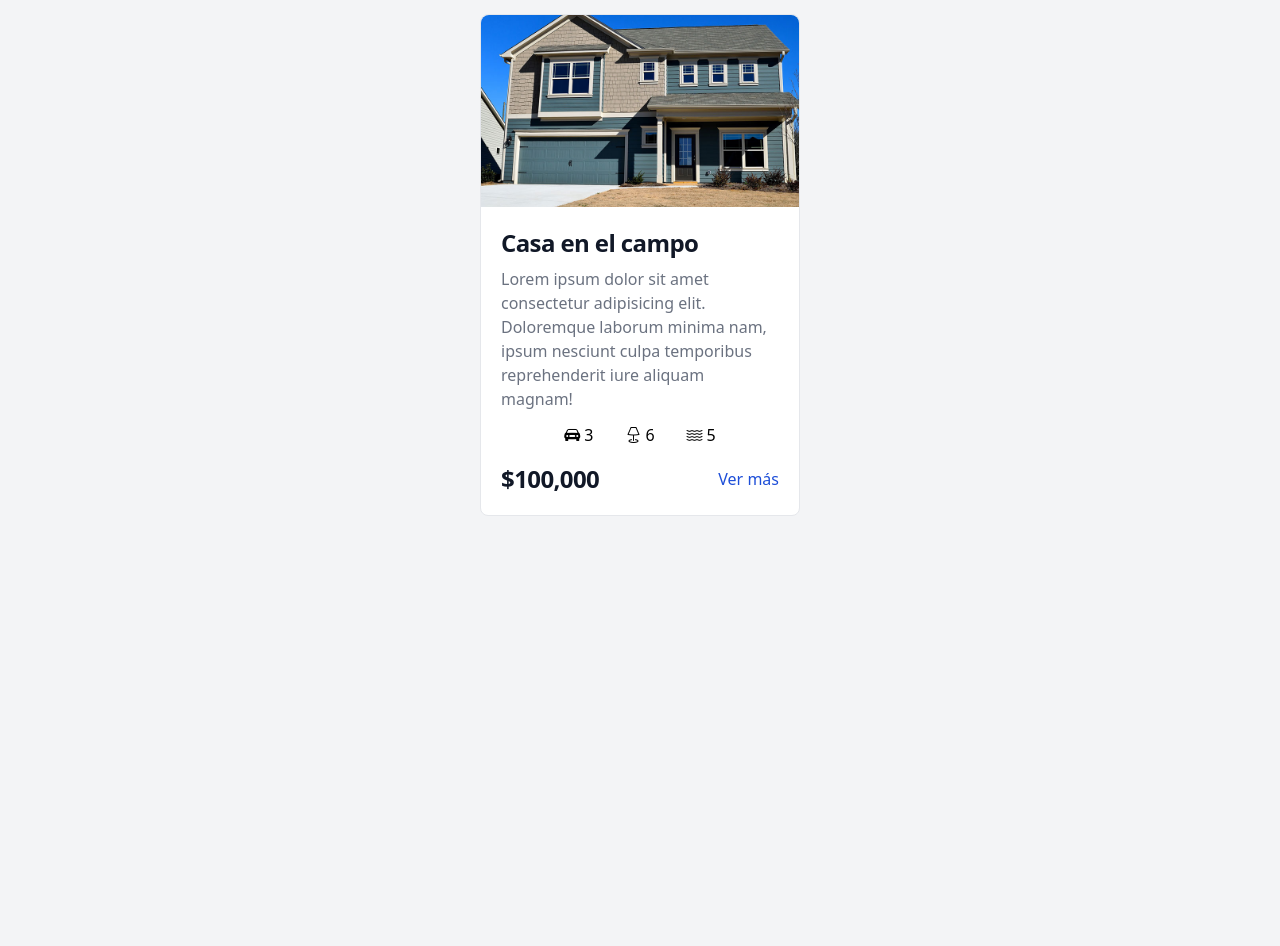
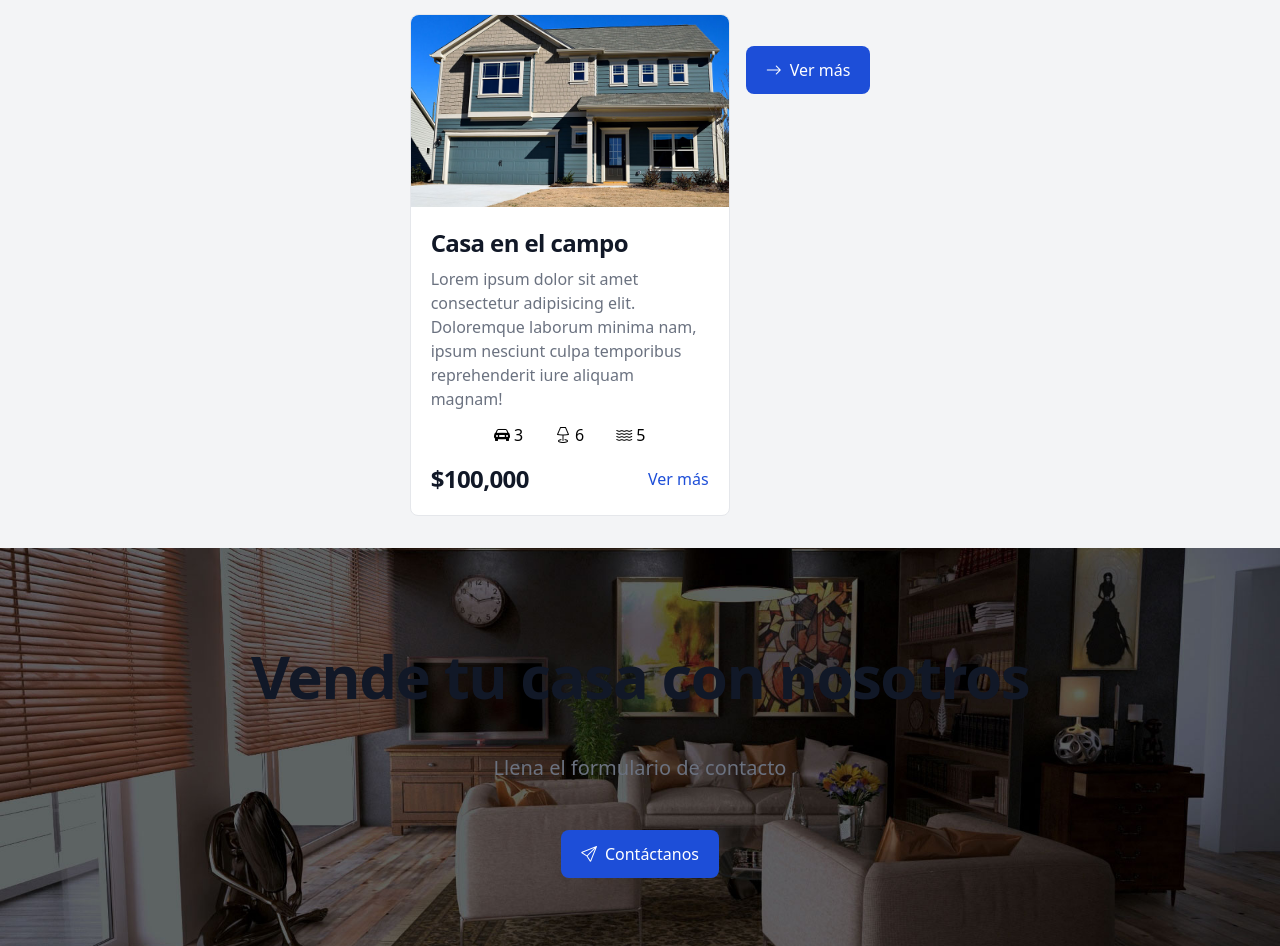
Before and after one commit to Erick-byte4389/Bienes-raices-csf, a website: page src/index.html in a window 1280 px wide. Shown: the part 1854-2800 px from the top of the page. Before the commit the page ends 2370 px from the top, so only its background shows below. Drawn offline with nearby package versions, Linux system fonts and the light colour scheme.

Commit message:
feat: nueva seccion de compramos tu casa

```diff
--- a/src/index.html
+++ b/src/index.html
@@ -25,8 +25,8 @@
                 <!-- Menú -->
                 <div class="h-16 flex items-center">
                     <ul class="flex mx-10 space-x-8 justify-end">
-                        <li class="text-white text-2xl hover:text-blue-200">
-                            <a href="nosotros.html">Nosotros</a>
+                        <li class="text-white text-2xl">
+                            <a class="hover:text-blue-200" href="nosotros.html">Nosotros</a>
                         </li>
                         <li class="text-white text-2xl hover:text-blue-200">
                             <a href="anuncios.html">Anuncios</a>
@@ -44,13 +44,12 @@
         <!-- Presentación -->
         <div class="absolute inset-0 flex flex-col items-center justify-center">
             <h1 class="text-4xl font-extrabold leading-none tracking-tight text-gray-900 md:text-5xl lg:text-6xl dark:text-white">¡Encuentra tu próximo hogar!</h1>
-            <p class="mb-6 mt-6 text-lg text-center font-normal text-gray-500 lg:text-xl sm:px-16 xl:px-48 dark:text-gray-400">Lorem ipsum dolor sit amet consectetur adipisicing elit. Consectetur sequi a dolores recusandae aliquid facilis corrupti, dolor laudantium aut, dignissimos odit qui quos magni officia, fugiat voluptates voluptatum unde saepe?</p>
+            <p class="mb-12 mt-12 text-lg text-center font-normal text-gray-500 lg:text-xl sm:px-16 xl:px-48 dark:text-gray-400">Lorem ipsum dolor sit amet consectetur adipisicing elit. Consectetur sequi a dolores recusandae aliquid facilis corrupti, dolor laudantium aut, dignissimos odit qui quos magni officia, fugiat voluptates voluptatum unde saepe?</p>
             <a href="anuncios.html" class="inline-flex items-center justify-center px-5 py-3 text-base font-medium text-center text-white bg-blue-700 rounded-lg hover:bg-blue-800 focus:ring-4 focus:ring-blue-300 dark:focus:ring-blue-900">
                 <span class="bi bi-arrow-right mr-2"></span>
                 Ir a anuncios
             </a>
         </div>
-
     </header>
 
     <!-- Sobre nosotros -->
@@ -108,7 +107,7 @@
         </div>
      </section>
 
-     <!-- Inmuebles en venta -->
+    <!-- Inmuebles en venta -->
       <section class="pt-8">
         <h2 class="text-5xl text-left ml-14">Propiedades</h2>
 
@@ -236,7 +235,30 @@
                     </div>
                 </div>
             </div>
+
+            <!-- ver más -->
+            <div class="mt-8">
+                <a href="anuncios.html" class="inline-flex items-center justify-center px-5 py-3 text-base font-medium text-center text-white bg-blue-700 rounded-lg hover:bg-blue-800 focus:ring-4 focus:ring-blue-300 dark:focus:ring-blue-900">
+                    <span class="bi bi-arrow-right mr-2"></span>
+                    Ver más
+                </a>
+            </div>
+        </div>
       </section>
+
+    <!-- Compramos tu casa -->
+     <section class="relative pt-8">
+        <img src="img/encuentra.jpg" alt="Imagen de fondo" class="w-full h-fit object-cover">
+
+        <div class="absolute inset-0 flex flex-col items-center justify-center">
+            <h2 class="text-4xl mt-3 font-extrabold leading-none tracking-tight text-gray-900 md:text-5xl lg:text-6xl dark:text-white">Vende tu casa con nosotros</h2>
+            <p class="mb-12 mt-12 text-lg text-center font-normal text-gray-500 lg:text-xl sm:px-16 xl:px-48 dark:text-gray-400">Llena el formulario de contacto</p>
+            <a href="anuncios.html" class="inline-flex items-center justify-center px-5 py-3 text-base font-medium text-center text-white bg-blue-700 rounded-lg hover:bg-blue-800 focus:ring-4 focus:ring-blue-300 dark:focus:ring-blue-900">
+                <span class="bi bi-send mr-2"></span>
+                Contáctanos
+            </a>
+        </div>
+     </section>
 
 </body>
 </html>
```
Also changed, not shown: src/output.css.
